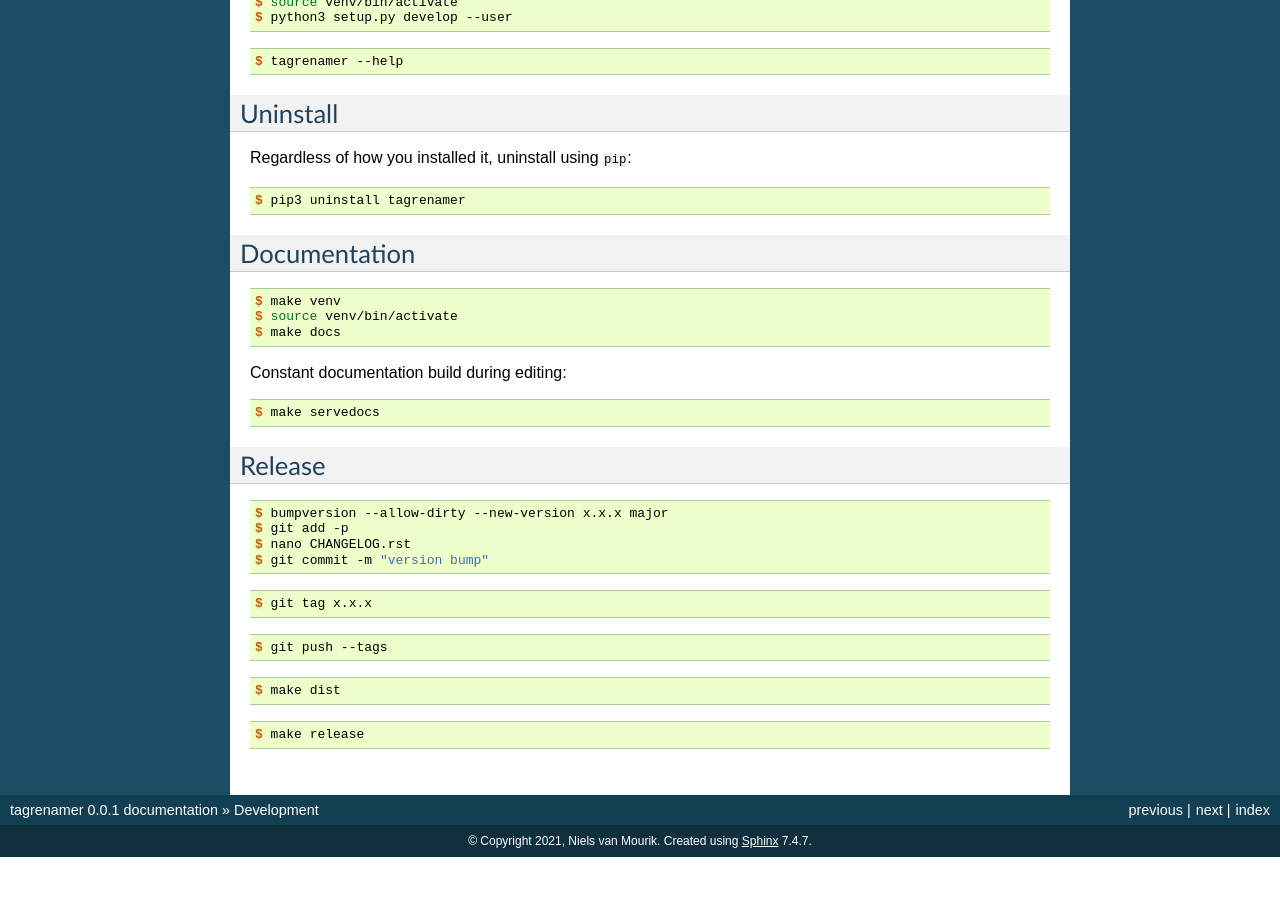
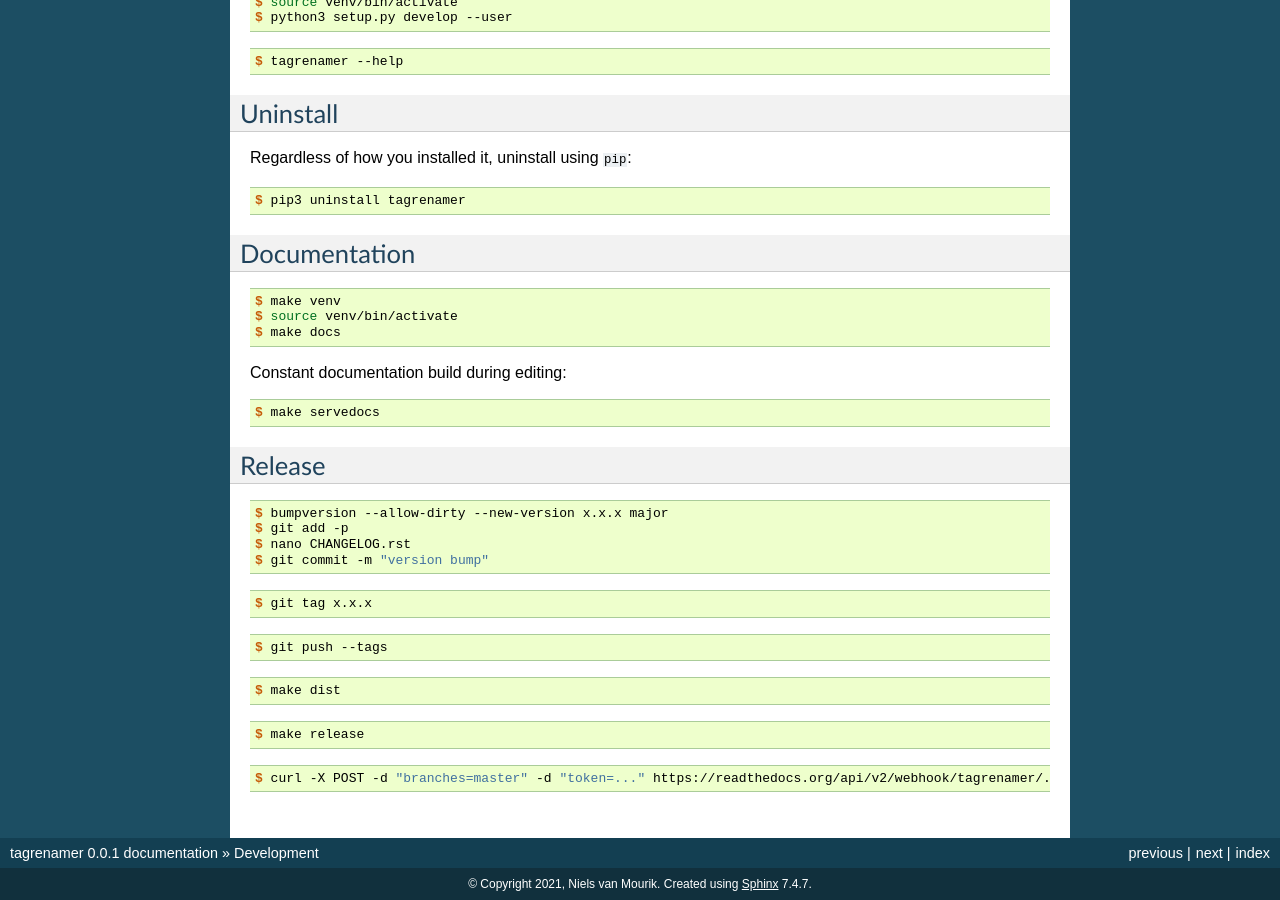
Before and after one commit to nielsvm/tagrenamer, a Sphinx documentation site: the page built from docs/DEVELOPMENT.rst, in a window 1280 px wide and 900 px high, scrolled down 634 px. Built offline with Sphinx 7.4.7, drawn with Linux system fonts in a browser that asks for light colours; before the commit the page ends 1491 px from its top, so only the background shows below that.

Commit message:
.readthedocs.yaml

```diff
--- a/docs/DEVELOPMENT.rst
+++ b/docs/DEVELOPMENT.rst
@@ -99,3 +99,7 @@ Release
 .. code-block:: console
 
     $ make release
+
+.. code-block:: console
+
+    $ curl -X POST -d "branches=master" -d "token=..." https://readthedocs.org/api/v2/webhook/tagrenamer/.../
```
Also changed, not shown: .readthedocs.yaml.
